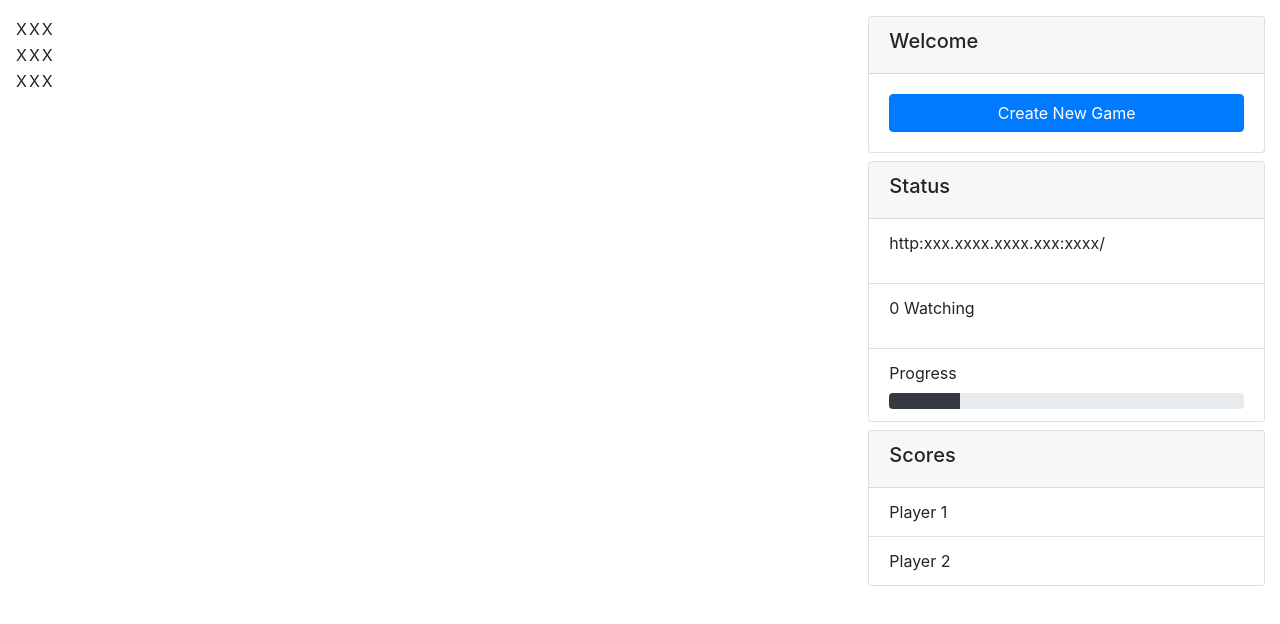
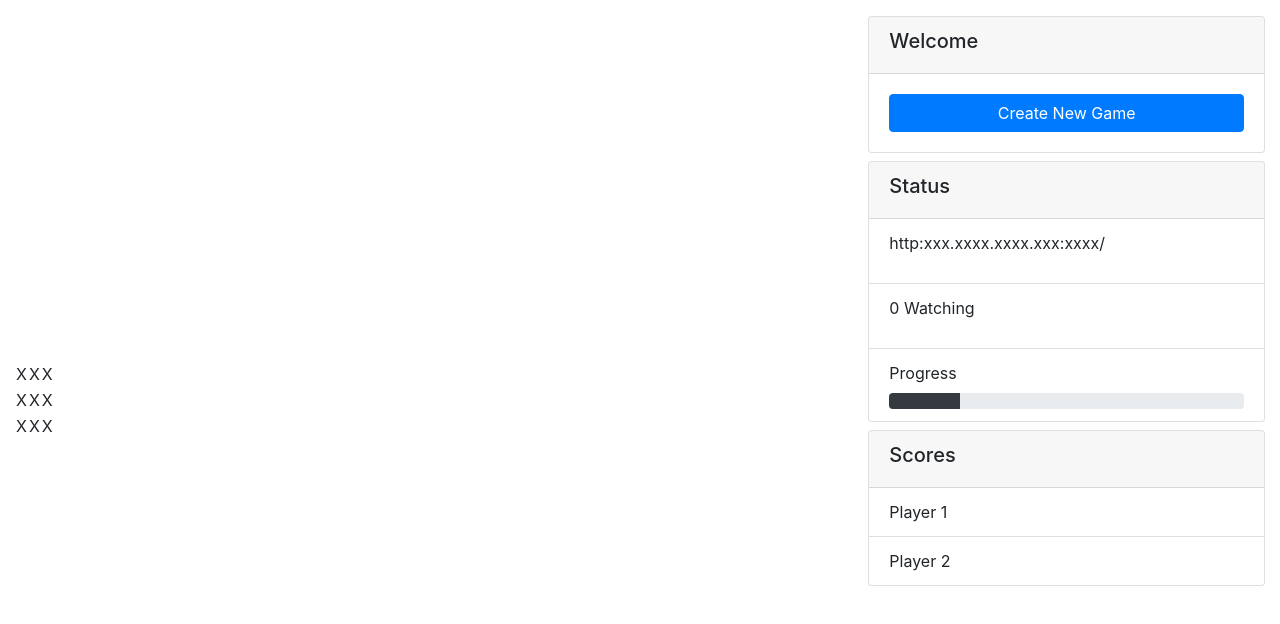
Before and after one commit to Zehua-Chen/Multiplayer-Tic-Tac-Toe, a React (Create React App) app in the folder client/: page / in a window 1280 px wide. Shown: the top 624 px of the page. Built offline with nearby package versions, Linux system fonts and the light colour scheme.

Commit message:
Align Board Panel at the Horizontal and Vertical Center

```diff
--- a/client/src/App.tsx
+++ b/client/src/App.tsx
@@ -13,11 +13,11 @@ class App extends React.Component {
 
         {/* Main Content */}
 
-        <div className="row fullheight">
+        <div className="row fullheight justify-content-center">
 
           {/* Board */}
 
-          <div className="col-md-8 mt-3">
+          <div className="col-md-8 mt-3 mb-3 text-center align-self-center">
             <BoardPanel />
           </div>
 
```
